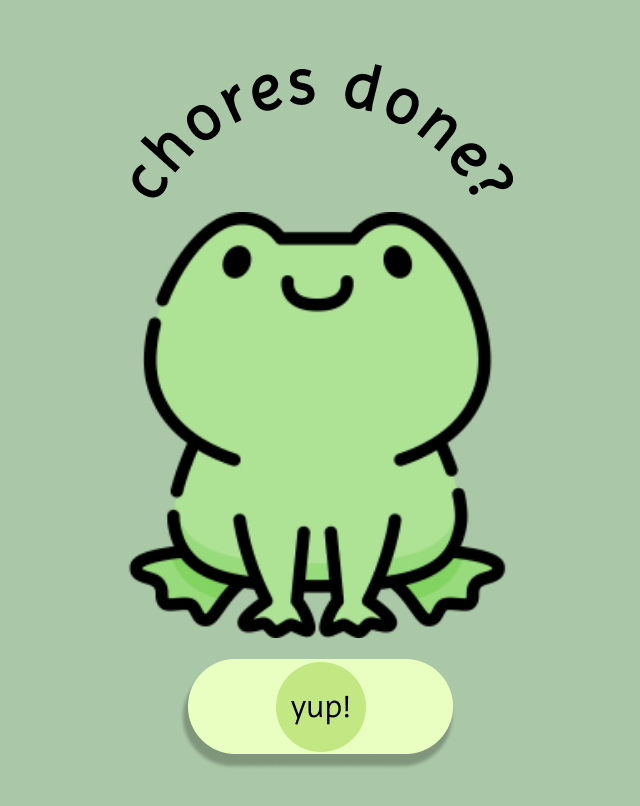
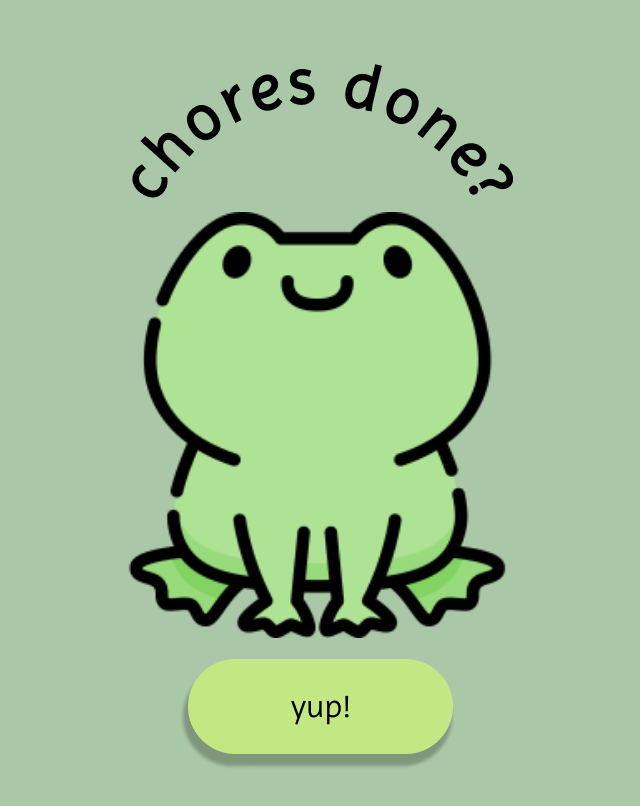
Before and after one commit to LavenderLemonade/frog-chores, a React (Create React App) app in the folder frog-chores/: page / in a window 1280 px wide. Both pictures are taken after a click on the button 640 px from the left and 716 px from the top of the page. Shown: the whole page, without its empty margins (323-963 px from the left). Built offline with nearby package versions, Linux system fonts and the light colour scheme.

Commit message:
alrighty, so almost all of the animation works, just need to go back to the first image after the click

```diff
--- a/frog-chores/src/App.css
+++ b/frog-chores/src/App.css
@@ -30,3 +30,27 @@ body {
   background: none;
   align-self: center;
 }
+
+.hidden {
+  position: absolute;
+  opacity: 0;
+}
+
+.visible {
+
+  opacity: 1;
+}
+
+#img1 {
+  transition: all 100ms ease-out;
+}
+
+#img2 {
+  transition: all 100ms ease-out;
+
+}
+
+#img3 {
+  transition: all 300ms ease-out;
+
+}
--- a/frog-chores/src/App.js
+++ b/frog-chores/src/App.js
@@ -4,21 +4,43 @@ import chores from './choresdone.png'
 import expectantFrog from './firstfrog.png'
 import buttonOne from './buttonfirst.png'
 import buttonTwo from './buttonsecond.png'
+import buttonThree from './buttonthird.png'
 
 function App() {
 
-  const [btnImg, setBtn] = useState(buttonOne);
+  const [state, setState] = useState({
+    showFirst: true,
+    showSecond: false,
+    showThird: false
+  });
 
   function handleClick() {
-    console.log('clicked!');
-    setBtn(buttonTwo);
+    setState({
+      showFirst: false,
+      showSecond: true,
+    });
+
+    setState({
+      showSecond: false,
+      showThird: true,
+    });
+
+
   }
+
+
+  const { showFirst, showSecond, showThird } = state;
 
   return (
     <div className="App">
       <img src={chores} alt='choresdone' />
       <img src={expectantFrog} alt='frog1' />
-      <button onClick={handleClick}><img src={btnImg} alt='choresdone' />  </button>
+
+      <button onClick={handleClick}>
+        <img id="img1" className={`${showFirst ? "visible" : "hidden"}`} src={buttonOne} alt='choresdone' />
+        <img id="img2" className={`${showSecond ? "visible" : "hidden"}`} src={buttonTwo} alt='choresdone' />
+        <img id="img3" className={`${showThird ? "visible" : "hidden"}`} src={buttonThree} alt='choresdone' />
+      </button>
     </div>
   );
 }
```
Also changed, not shown: frog-chores/src/buttonthird.png (added).
